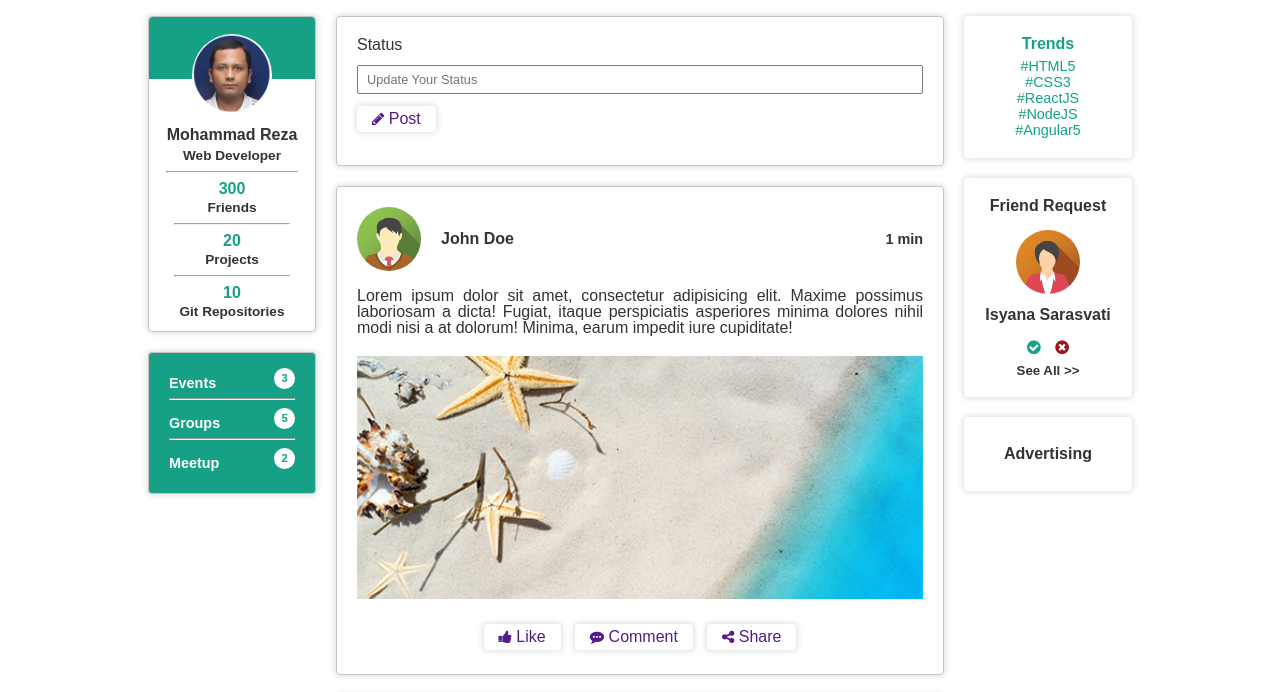
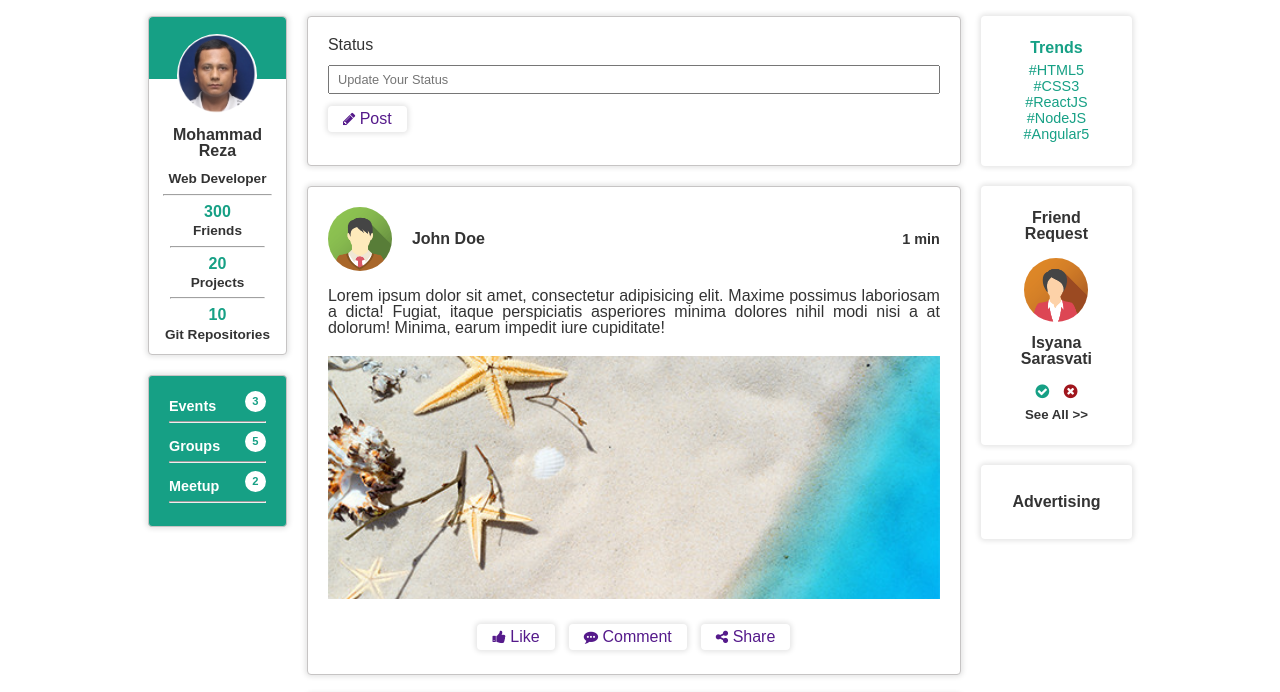
Before and after one commit to Creative301/psm, a plain HTML site: page index.html in a window 1280 px wide. Shown: the part 54-746 px from the top of the page. Drawn offline with Linux system fonts and the light colour scheme.

Commit message:
Fix status update width

```diff
--- a/assets/sass/style.scss
+++ b/assets/sass/style.scss
@@ -133,7 +133,6 @@
 /* Left side bar */
 .leftSidebar {
     @include margin1();
-    width: 13em;
     margin-right: 1.25em;
     height: auto;
     .leftSidebar1 {
@@ -150,6 +149,7 @@
             margin-top: -2.8125em;
         }
         h3 {
+            padding: 0 1.5em 0 1.5em;
             font-size: 1em;
             margin-bottom: 0;
             color: $green1;
@@ -160,7 +160,7 @@
         }
         h4 {
             font-size: .85em;
-            margin-top: 0.5em;
+            margin-top: 1em;
             &.friends {
                 margin-top: 0.3125em;
             }
@@ -229,7 +229,6 @@
         margin: 0.9375em 0;
     }
     .form {
-        width: 38em;
         background-color: $white1;
         padding: 1.25em;
         text-align: left;
@@ -249,7 +248,6 @@
 /* Status1 */
 .status1, .status2, .status3 {
     margin-top: 1.25em;
-    width: 38em;
     text-align: left;
     @include borderEffect();
     height: auto;
@@ -297,13 +295,13 @@
 
 /* Right side bar */
 .rightSidebar {
-    width: 13em;
+
     margin-top: 1.25em;
     margin-left: 1.25em;
     height: auto;
 
     .rightSidebar1, .rightSidebar2 {
-        padding: 1.25em;
+        padding: 1.5em 2.5em;
         background-color: $white1;
         @include shadow();
 
@@ -418,7 +416,7 @@
         flex-wrap: wrap;
     }
 
-    .leftSidebar, .form, .status1, .status2, .status3, .rightSidebar, .rightSidebar1, .rightSidebar2, .rightSidebar3 {
+    .leftSidebar, .status1, .status2, .status3, .rightSidebar, .rightSidebar1, .rightSidebar2, .rightSidebar3 {
         width: 100%;
     }
 
--- a/index.html
+++ b/index.html
@@ -81,6 +81,7 @@
             <div class="games">
                 <a href="#"><h3>Meetup</h3></a>
                 <h4>2</h4>
+                <hr width="100%">
             </div>
             <div class="clearfix"></div>
         </div>
```
Also changed, not shown: assets/css/style.css, 1 other file.
